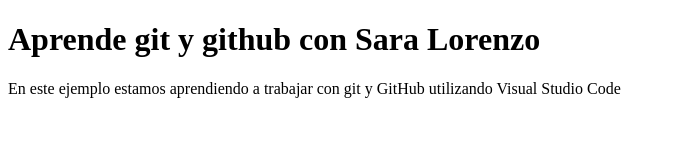
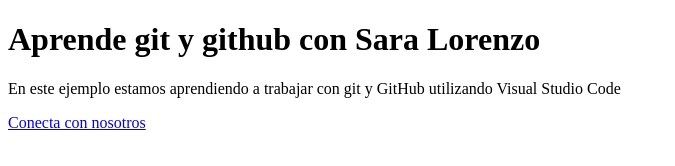
Before and after one commit to Sara200513/mirepositorioweb, a plain HTML site: page index.html in a window 1280 px wide. Shown: the whole page, without its empty margins (0-675 px from the left). Drawn offline with Linux system fonts and the light colour scheme.

Commit message:
Enlace hacia contacto.html

```diff
--- a/index.html
+++ b/index.html
@@ -9,5 +9,6 @@
 <body>
     <h1>Aprende git y github con Sara Lorenzo</h1>
     <p>En este ejemplo estamos aprendiendo a trabajar con git y GitHub utilizando Visual Studio Code</p>
+    <a href="contacto.html">Conecta con nosotros</a>
 </body>
 </html>
```
